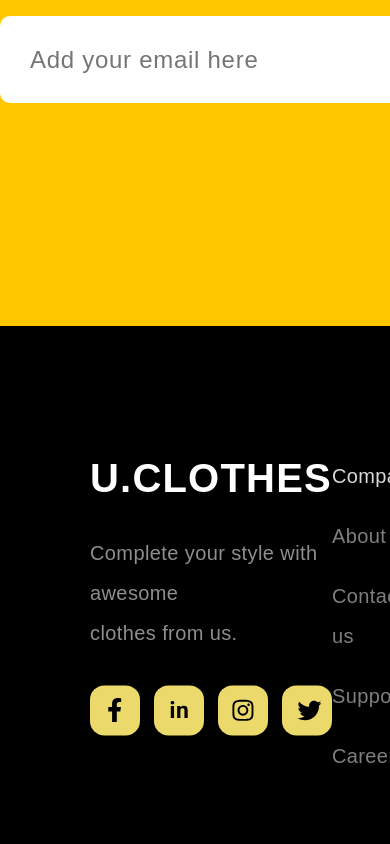
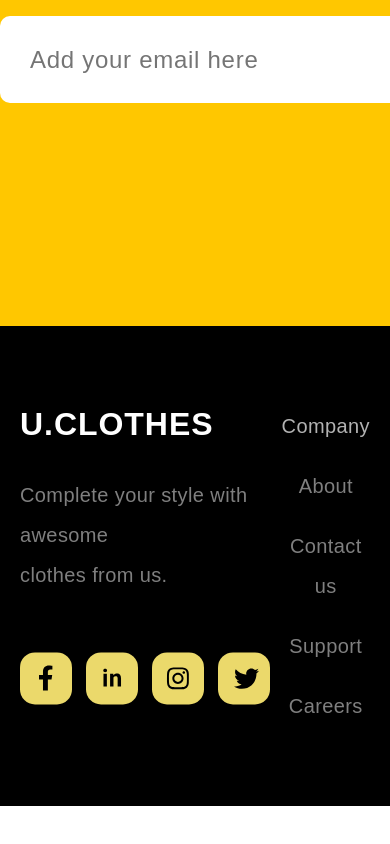
Before and after one commit to olgatenison/fashion-shop, a React (Create React App) app: page / in a window 390 px wide. Shown: the part 4774-5618 px from the top of the page. After the commit the page ends 5580 px from the top, so only its background shows below. Built offline with nearby package versions, Linux system fonts and the light colour scheme.

Commit message:
footer media

```diff
--- a/src/components/footer/footer.css
+++ b/src/components/footer/footer.css
@@ -1,5 +1,5 @@
 .footer {
-  background-color: black;
+  background-color: var(--textColor);
   display: flex;
   justify-content: space-between;
   box-sizing: border-box;
@@ -18,7 +18,7 @@
   font-weight: 900;
   font-size: 40px;
   letter-spacing: 0.03em;
-  color: #fff;
+  color: var(--white);
 }
 
 .footer__desc {
@@ -27,7 +27,8 @@
   font-size: 20px;
   line-height: 200%;
   letter-spacing: 0.02em;
-  color: #8e8e8e;
+  color: var(--gray);
+  padding-bottom: 25px;
 }
 
 .wrap_svg {
@@ -39,7 +40,7 @@
 .footer_nav {
   display: flex;
   gap: 50px;
-  text-align: left;
+  text-align: center;
 }
 .footer_nav-item a {
   font-family: var(--font-family);
@@ -65,7 +66,7 @@
   font-size: 20px;
   line-height: 200%;
   letter-spacing: 0.02em;
-  color: #d9d9d9;
+  color: var(--l-gray);
   display: flex;
   flex-direction: column;
   gap: 20px;
@@ -77,6 +78,7 @@
   position: relative;
   display: inline-block;
 }
+
 /* .footer__desc span::after {
   position: absolute;
   top: 20px;
@@ -91,3 +93,23 @@
   background-position: right center;
   background-color: #ffffff43;
 } */
+
+/* -------------media--------------- */
+/* -------------media--------------- */
+/* -------------media--------------- */
+/* -------------media--------------- */
+/* -------------media--------------- */
+/* -------------media--------------- */
+
+@media screen and (max-width: 767px) {
+  .footer {
+    display: flex;
+    justify-content: space-between;
+    box-sizing: border-box;
+    padding: 80px 20px;
+  }
+
+  .footer__title {
+    font-size: 32px;
+  }
+}
```
